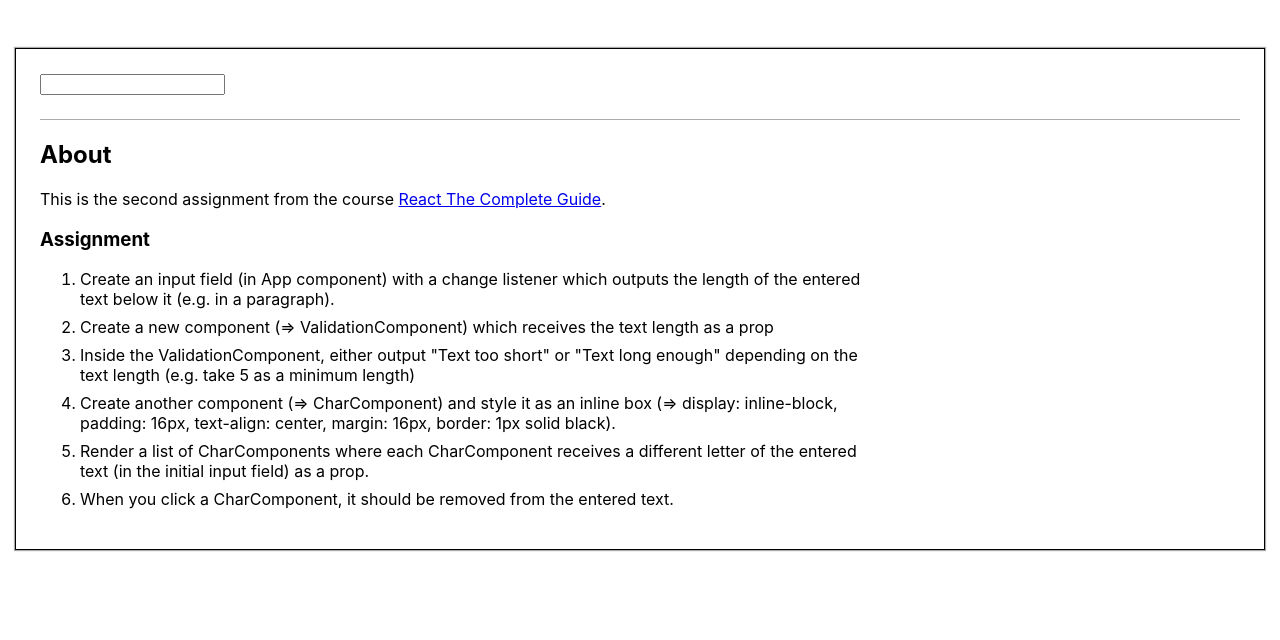
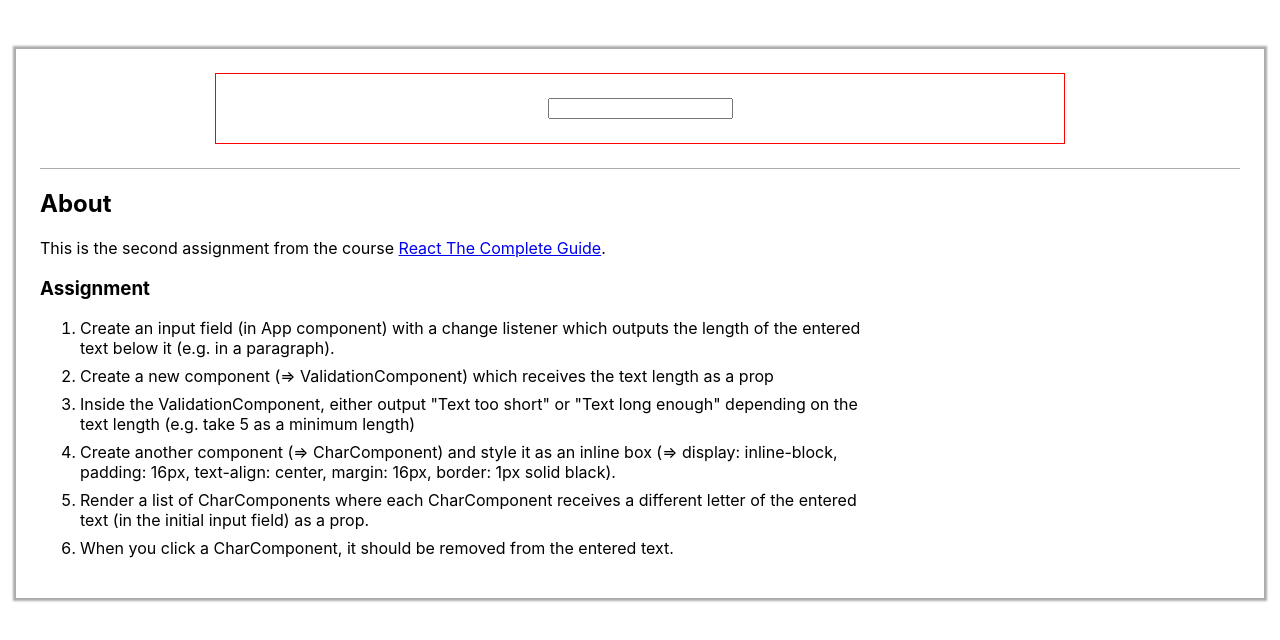
Before and after one commit to daniel-schroeder-dev/rcg-assignment-2, a React (Create React App) app: page / in a window 1280 px wide. Shown: the top 640 px of the page. Built offline with nearby package versions, Linux system fonts and the light colour scheme.

Commit message:
Add basic styles to the '.assignment-container'.

```diff
--- a/src/App.css
+++ b/src/App.css
@@ -1,7 +1,18 @@
 .app {
-  border: 1px solid black;
-  box-shadow: 0px 0px 1px 1px #ababab;
+  border: 1px solid #ababab;
+  box-shadow: 0px 0px 2px 2px #ababab;
   max-width: 1200px;
   margin: 48px auto;
   padding: 24px;
 }
+
+.app__assignment-container {
+  max-width: 800px;
+  padding: 24px;
+  border: 1px solid red;
+  margin: 0 auto;
+  display: flex;
+  flex-direction: column;
+  align-items: center;
+  align-content: center;
+}
--- a/src/App.js
+++ b/src/App.js
@@ -5,7 +5,9 @@ import './App.css';
 function App() {
   return (
     <div className="app">
-      <input type="text" />
+      <div className="app__assignment-container">
+        <input type="text" />
+      </div>
       <Instructions />
     </div>
   );
```
